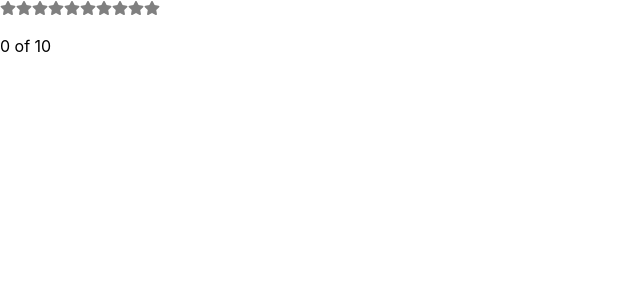
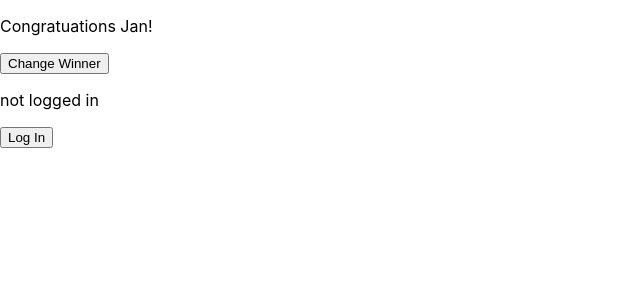
Before and after one commit to Syransong/react-hooks-tutorial, a React (Create React App) app: page / in a window 1280 px wide. Shown: the top 300 px of the page, without its empty margins (0-640 px from the left). Built offline with nearby package versions, Linux system fonts and the light colour scheme.

Commit message:
experiment with useEffect hook

```diff
--- a/src/index.js
+++ b/src/index.js
@@ -1,38 +1,35 @@
-import React, { useState } from 'react';
+import React, { useState, useEffect } from 'react';
 import ReactDOM from 'react-dom/client';
 import './index.css';
-import { FaStar } from "react-icons/fa";
 
-const createArray = (length) => [
-  ...Array(length)
-];
 
-function Star({ selected = false, onSelect }) {
-  return (
-    <FaStar color={selected ? "salmon" : "gray"} onClick={onSelect}/>
-  )
-}
+function App() {
+  const [name, setName] = useState("Jan");
+  const [admin, setAdmin] = useState(false);
 
-function StarRating({totalStars = 5}) {
-  const [selectedStars, setSelectedStars] = useState(0);
+  useEffect(() => {
+    document.title = `Celebreate ${name}`;
+  }, [name]);
+
+  useEffect(() => {
+    console.log(`Celebrate ${name}`);
+  }, [name]);
+
+  useEffect(() => {
+    console.log(`The user is: ${admin ? "admin" : "not admin"}`)
+  }, [admin]);
+
   return (
     <>
-      {createArray(totalStars).map((n, i) => (
-        <Star
-          key={i}
-          selected={selectedStars > i}
-          onSelect={() => setSelectedStars(i + 1)}
-        />
-      ))}
-      <p>{selectedStars} of {totalStars}</p>
+      <section>
+        <p>Congratuations {name}!</p>
+        <button onClick={() => setName("Will")}>
+          Change Winner
+        </button>
+        <p>{admin ? "logged in" : "not logged in"}</p>
+        <button onClick={() => setAdmin(true)}>Log In</button>
+      </section>
     </>
-  )
-}
-
-function App() {
-
-  return (
-    <StarRating totalStars={10}/>
   )
 };
 
```
